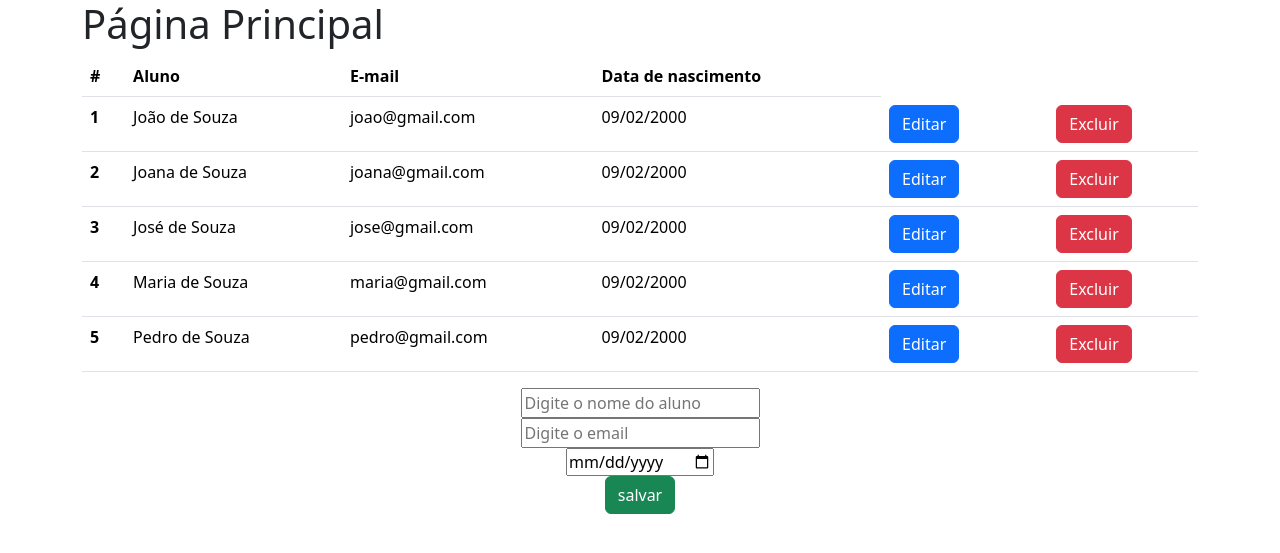
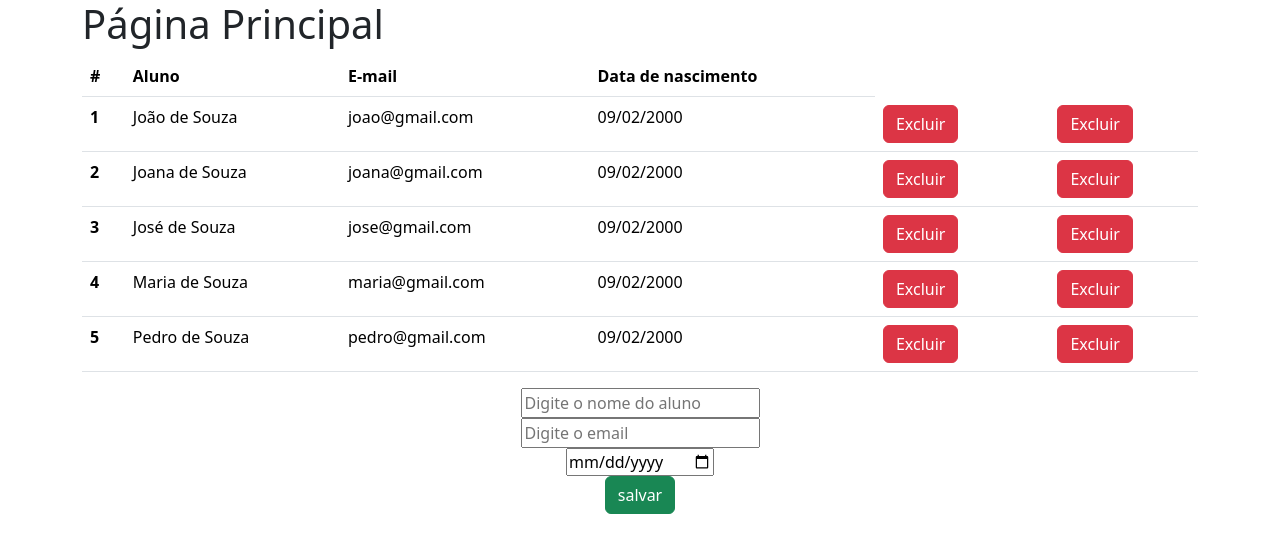
Before and after one commit to Kretschmar-git/2025-2-BD, a PHP site: page / in a window 1280 px wide. Shown: the top 553 px of the page. Run offline with PHP 8.4, Linux system fonts and the light colour scheme; data comes from the database, SQL or seed files in the repository.

```diff
--- a/sistema/index.php
+++ b/sistema/index.php
@@ -39,13 +39,22 @@ $sql = $pdo->query("SELECT * FROM Aluno");
                             echo $data
                             ?>
                         </td>
-                        <td>
-                            <form action="editar.php" method="POST">
+                        <td> <!-- Inicia uma célula da tabela -->
+
+                        <!-- Cria um formulário para enviar dados para a página 'excluir.php' -->
+                        <form action="excluir.php" method="POST">
+
+                            <!-- Campo oculto que guarda o ID do aluno. Não é visível para o usuário,
+                                 mas seu valor é enviado junto com o formulário para identificar qual aluno excluir. -->
                             <input type="hidden" name="id" value="<?php echo $linha['id']; ?>">
 
-                                <input type="submit" name="btnEditar" value="Editar" class="btn btn-primary">
-                            </form>
-                        </td>
+                            <!-- Botão que o usuário clica para submeter o formulário e acionar a exclusão.
+                                 O 'class="btn btn-danger"' é do Bootstrap, para deixar o botão vermelho. -->
+                            <input type="submit" name="btnExcluir" value="Excluir" class="btn btn-danger">
+
+                        </form> <!-- Fecha o formulário -->
+
+                        </td> <!-- Fecha a célula da tabela -->
                         <td>
                             <td>
                                 <form action="excluir.php" method="POST">
```
Lines whose indentation alone changed are shown as unchanged.
